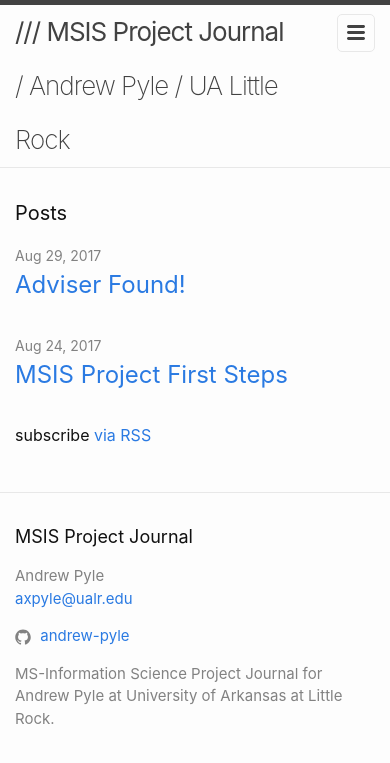
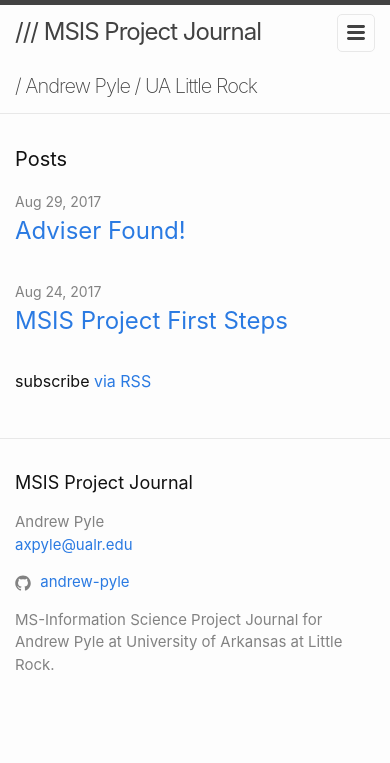
Before and after one commit to andrew-pyle/msis-journal, a Jekyll site: the page built from docs/index.md, in a window 390 px wide. Shown: the top 763 px of the page. Built offline with Jekyll 4.4.1, drawn with Linux system fonts in a browser that asks for light colours.

Commit message:
Add iPhone 5 media queries
Shrink title & subtitle font-size at 568px screen width

```diff
--- a/docs/_sass/minima/_layout.scss
+++ b/docs/_sass/minima/_layout.scss
@@ -22,6 +22,10 @@
   &:visited {
     color: $grey-color-dark;
   }
+
+  @include media-query($on-iphone5) {
+    font-size: 24px;
+  }
 }
 
 .site-subtitle {
@@ -37,6 +41,10 @@
   @include media-query($on-palm) {
     padding-left: 0px;
     padding-right: 60px;
+  }
+
+  @include media-query($on-iphone5) {
+    font-size: 20px;
   }
 }
 
```
